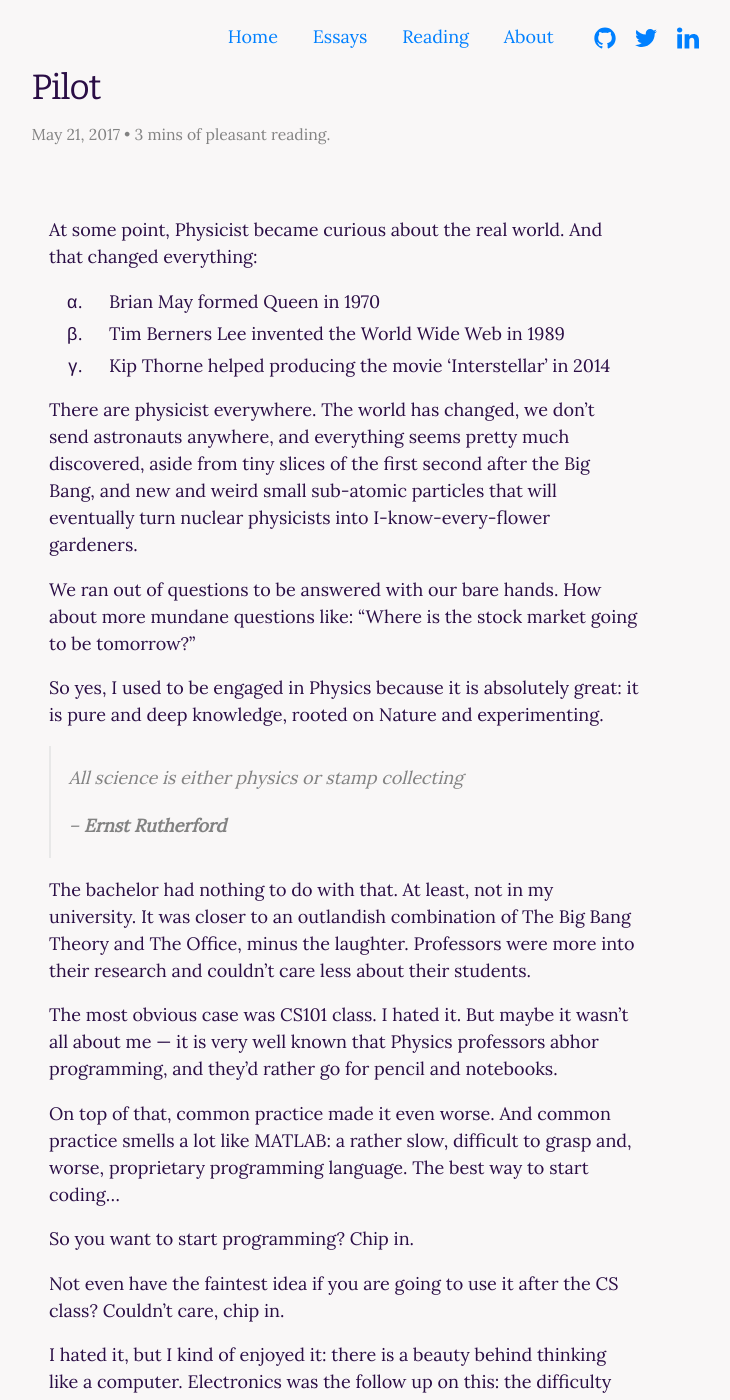
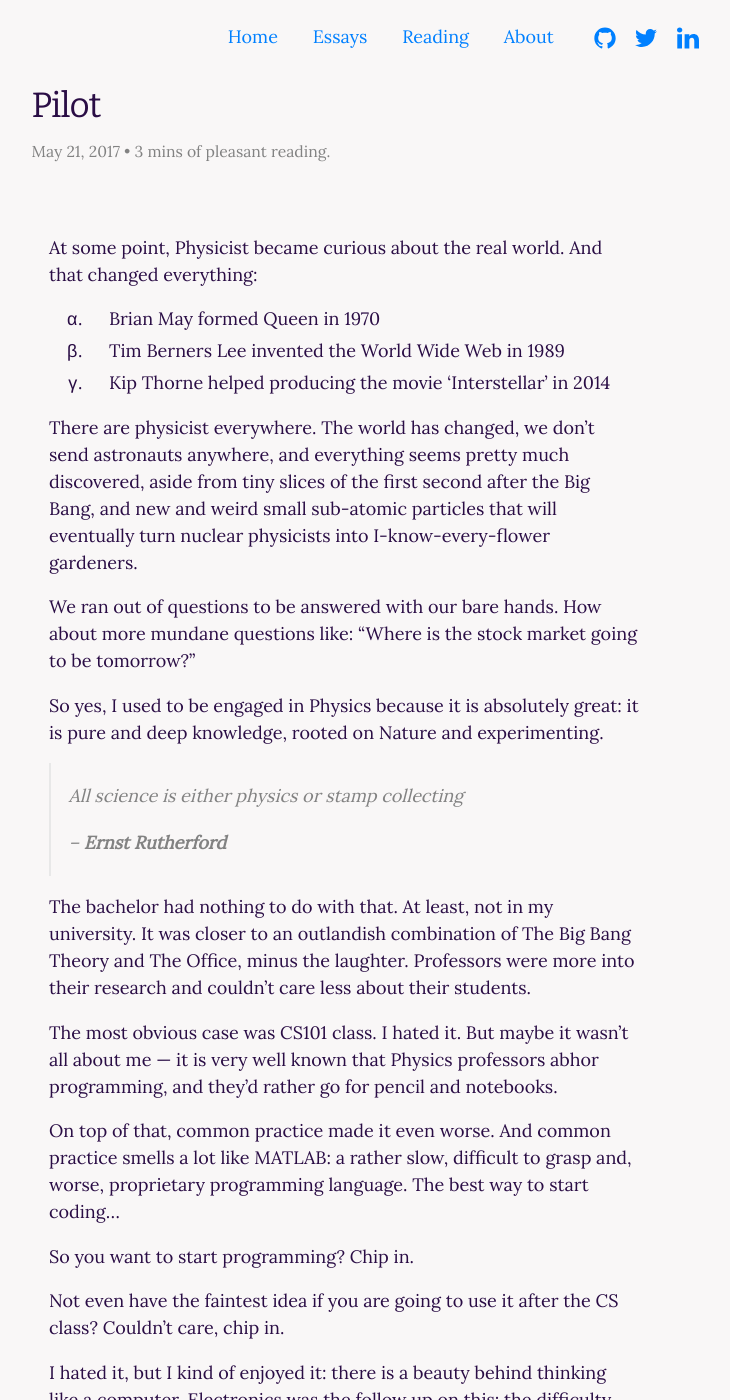
Before and after one commit to ohduran/ohduran.github.io, a Jekyll site: the page built from _posts/2017-05-21-pilot.md, in a window 1280 px wide and 1400 px high. Shown: the whole window, without its empty margins (296-1026 px from the left). Built offline with Jekyll 4.4.1, drawn with Linux system fonts in a browser that asks for light colours.

Commit message:
spacing down the post

```diff
--- a/_sass/_layout.scss
+++ b/_sass/_layout.scss
@@ -196,6 +196,10 @@
   line-height: 30px;
 }
 
+.post {
+  padding-top: $spacing-unit/2;
+}
+
 .post-list {
     margin-left: 0;
     list-style: none;
```
